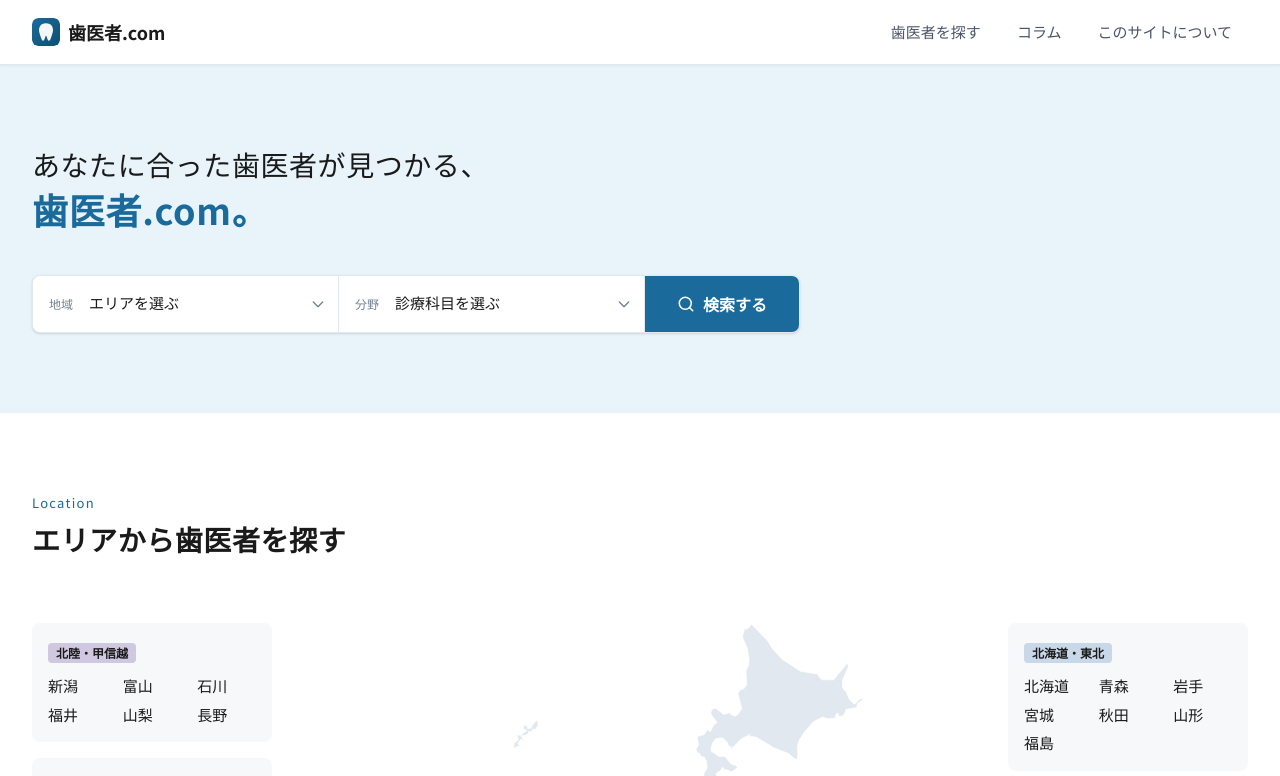
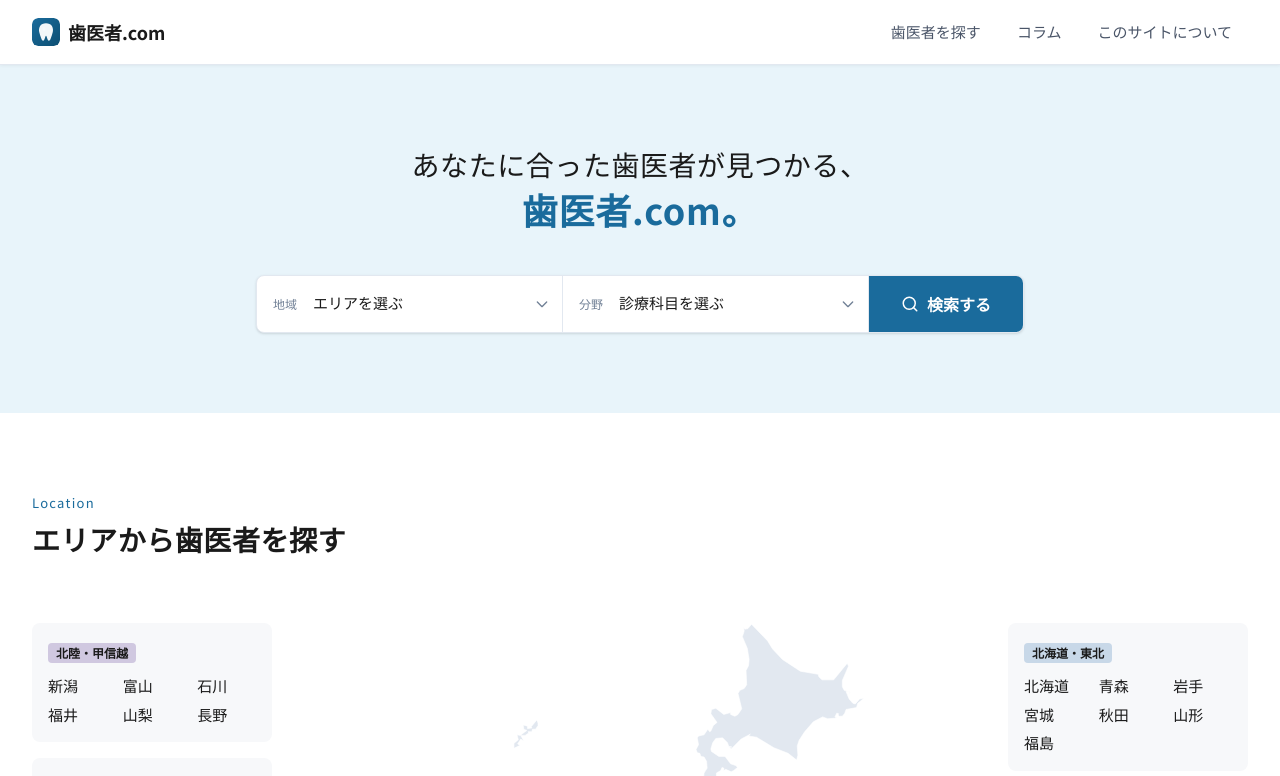
Before and after one commit to asuka-oatmeal/ha1sha, a Next.js app: page / in a window 1280 px wide. Shown: the top 776 px of the page. Built offline with nearby package versions, Linux system fonts and the light colour scheme.

Commit message:
Center hero section text and search form
Co-Authored-By: Claude Opus 4.6 (1M context) <noreply@anthropic.com>

```diff
--- a/src/components/home/HeroSection.tsx
+++ b/src/components/home/HeroSection.tsx
@@ -24,7 +24,7 @@ export default function HeroSection() {
 
   return (
     <section className="bg-primary-light">
-      <div className="max-w-7xl mx-auto px-4 md:px-6 lg:px-8 py-16 md:py-20">
+      <div className="max-w-7xl mx-auto px-4 md:px-6 lg:px-8 py-16 md:py-20 text-center">
         <p className="text-[20px] md:text-[28px] text-text-primary leading-[1.4] tracking-[0.02em]">
           あなたに合った歯医者が見つかる、
         </p>
@@ -33,7 +33,7 @@ export default function HeroSection() {
         </p>
 
         {/* Search form */}
-        <div className="max-w-3xl">
+        <div className="max-w-3xl mx-auto">
           <div className="flex flex-col sm:flex-row bg-white rounded-lg overflow-hidden border border-border shadow-sm">
             <div className="flex-1 flex items-center border-b sm:border-b-0 sm:border-r border-border">
               <span className="text-xs text-text-tertiary pl-4 pr-2 shrink-0">
```
